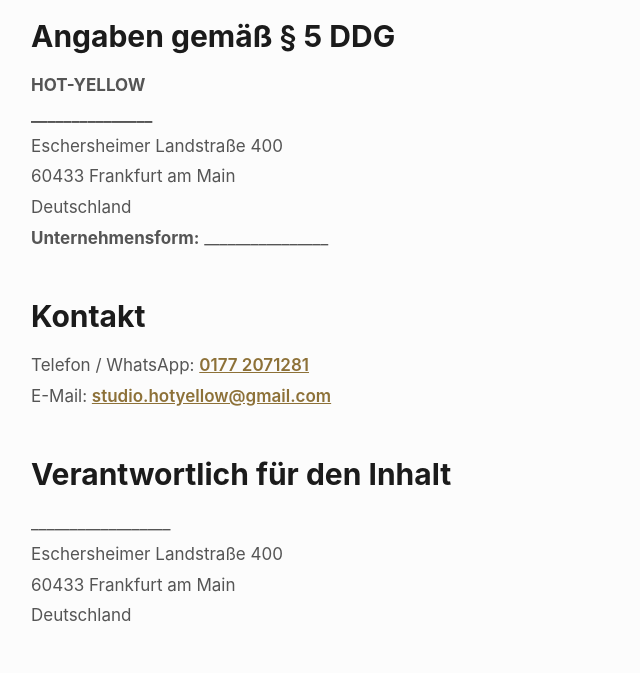
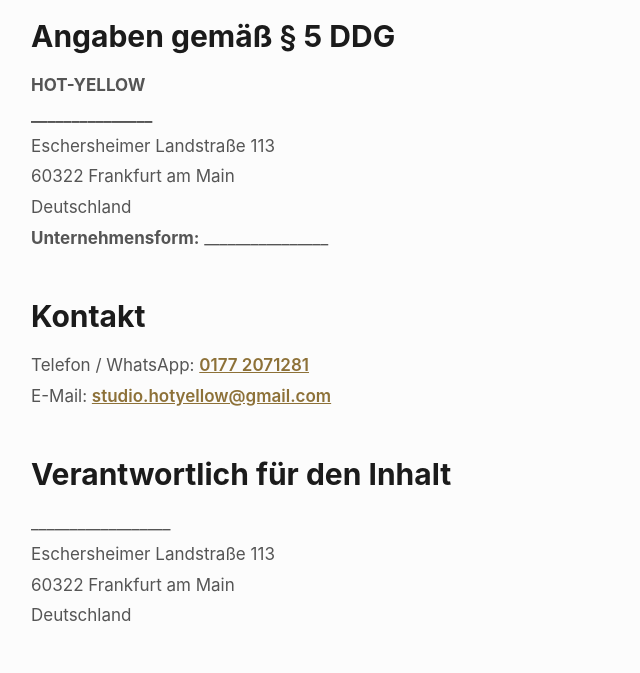
Before and after one commit to hot-yellow/hot-yellow, a plain HTML site: page impressum.html in a window 1280 px wide. Shown: the part 273-946 px from the top of the page, 159-799 px from the left. Drawn offline with Linux system fonts and the light colour scheme.

Commit message:
Update impressum.html

```diff
--- a/impressum.html
+++ b/impressum.html
@@ -48,8 +48,8 @@
         <p>
             <strong>HOT-YELLOW</strong><br>
             <strong>_______________</strong><br>
-            Eschersheimer Landstraße 400<br>
-            60433 Frankfurt am Main<br>
+            Eschersheimer Landstraße 113<br>
+            60322 Frankfurt am Main<br>
             Deutschland
         </p>
 
@@ -68,8 +68,8 @@
 
         <p>
             __________________<br>
-            Eschersheimer Landstraße 400<br>
-            60433 Frankfurt am Main<br>
+            Eschersheimer Landstraße 113<br>
+            60322 Frankfurt am Main<br>
             Deutschland
         </p>
 
```
